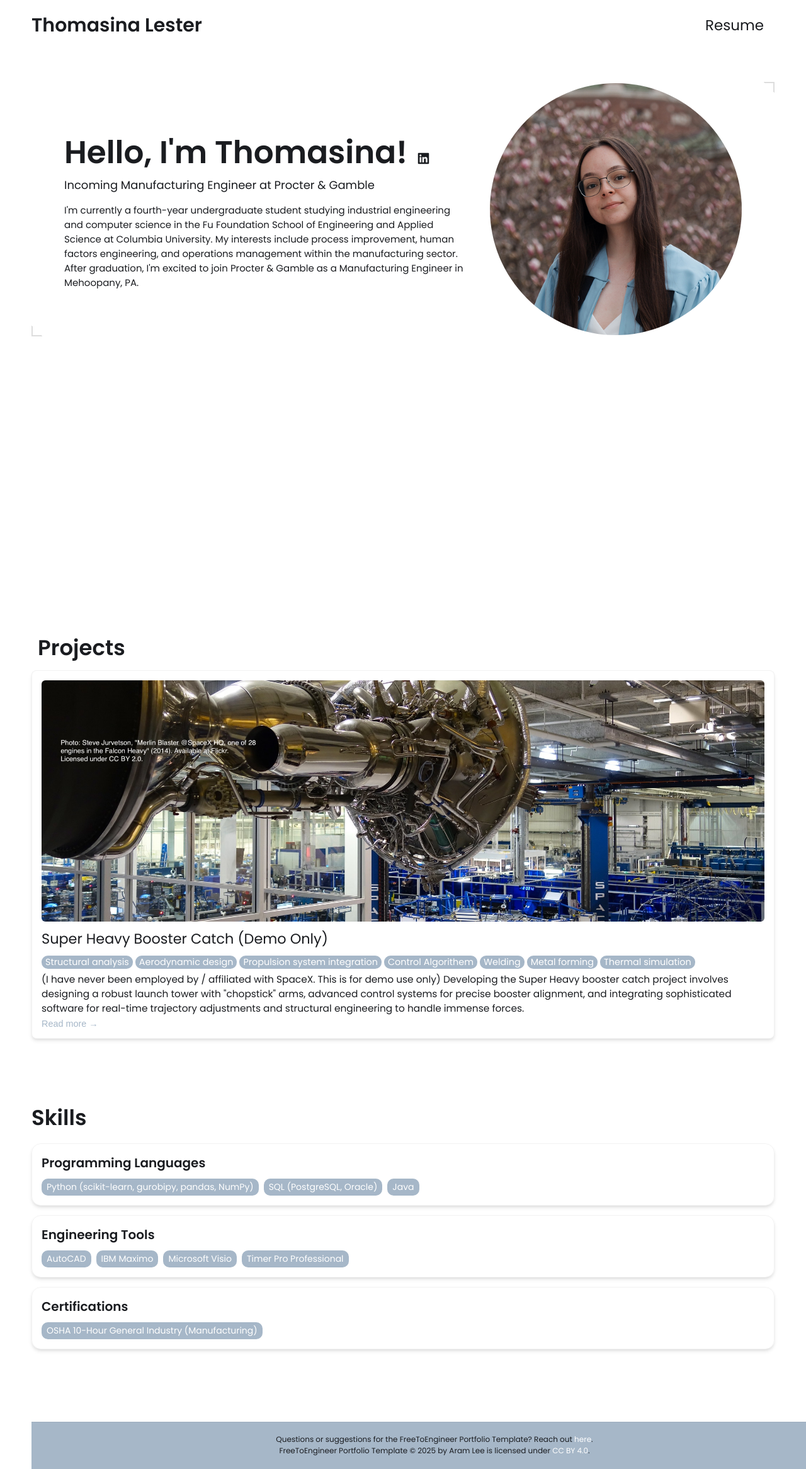
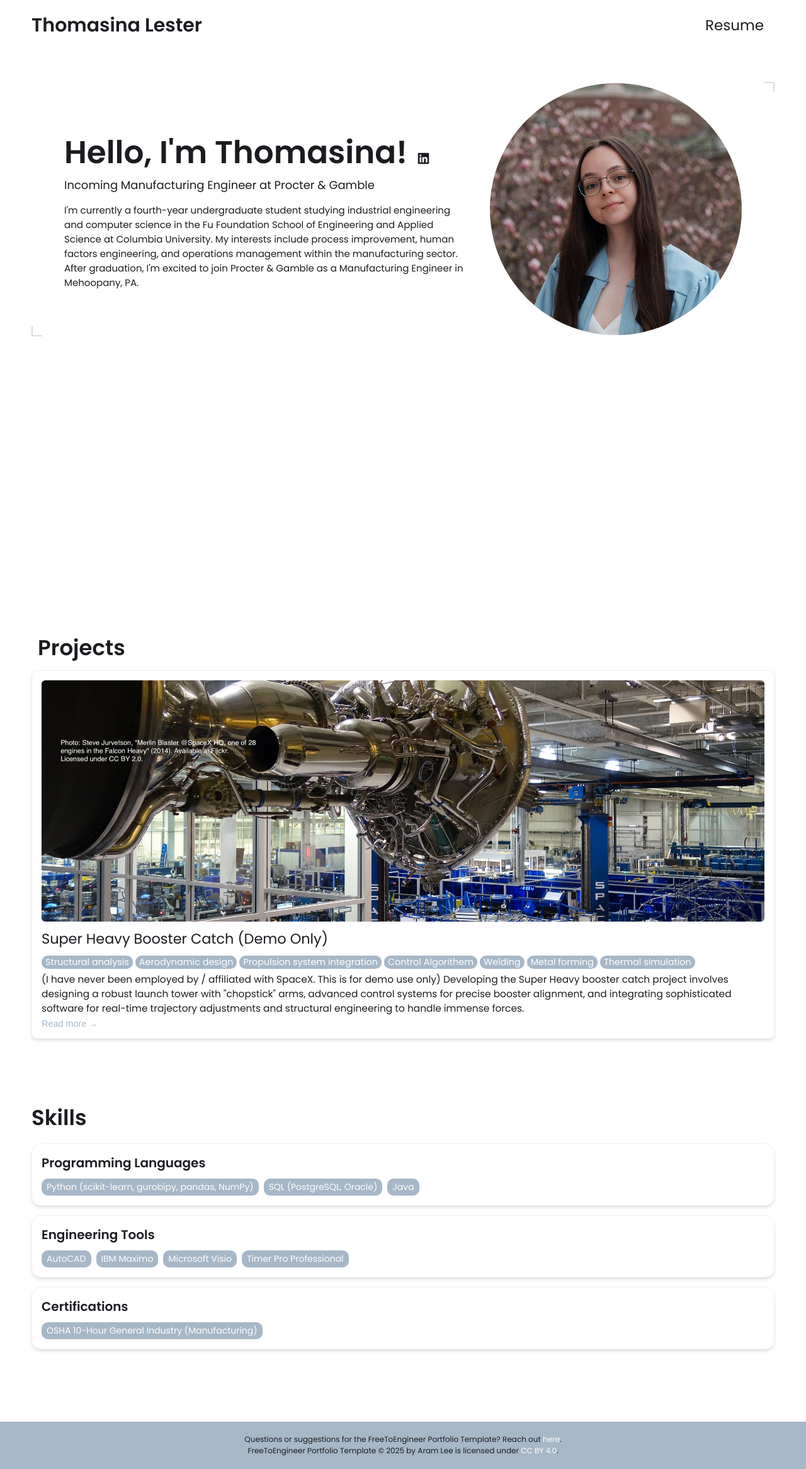
Before and after one commit to thomasinalester/thomasinalester.github.io, a Jekyll site: the page built from index.html, in a window 1280 px wide. Shown: the whole page at 63% size. Built offline with Jekyll 4.4.1, drawn with Linux system fonts in a browser that asks for light colours.

Commit message:
Update styles.css

```diff
--- a/css/styles.css
+++ b/css/styles.css
@@ -492,7 +492,7 @@ nav .mobile-nav {
 /* FOOTER */
 
 footer {
-    padding: 0;
+    padding: 0 0 20px;
     font-size: 12px;
     text-align: center;
     min-height: 75px;
@@ -500,12 +500,13 @@ footer {
     background-color: var(--light-background-color);
     width: 100vw;
     position: relative;
-    left: 0;
-    transform: none;
+    left: 50%;
+    transform: translateX(-50%);
     display: flex;
     flex-direction: column;
-    justify-content: center;
+    justify-content: flex-end;
     align-items: center;
+    box-sizing: border-box;
 }
 
 footer::before {
```
